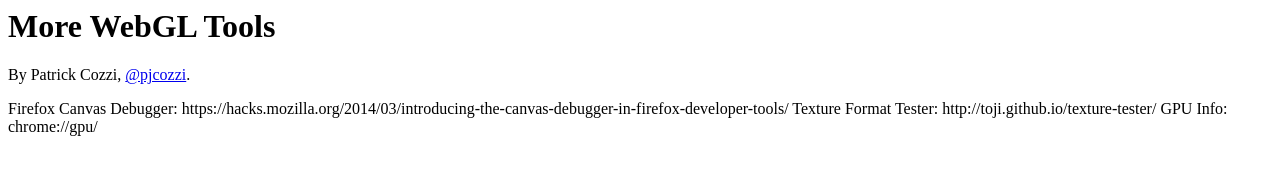
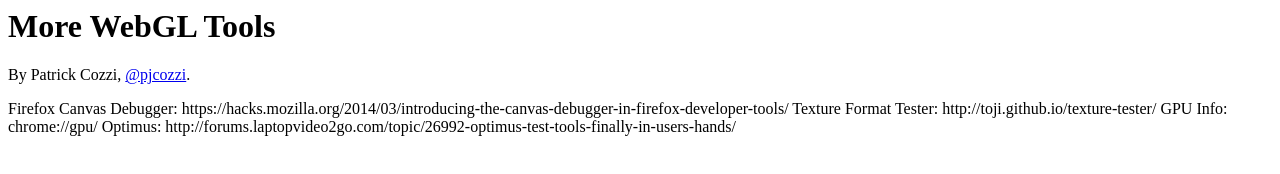
Before and after one commit to pjcozzi/Articles, a plain HTML site: page RTR/MoreWebGLTools/index.html in a window 1280 px wide. Drawn offline with Linux system fonts and the light colour scheme.

Commit message:
Add Optimus tool

```diff
--- a/RTR/MoreWebGLTools/index.html
+++ b/RTR/MoreWebGLTools/index.html
@@ -11,6 +11,7 @@
 Firefox Canvas Debugger: https://hacks.mozilla.org/2014/03/introducing-the-canvas-debugger-in-firefox-developer-tools/
 Texture Format Tester:  http://toji.github.io/texture-tester/
 GPU Info: chrome://gpu/
+Optimus: http://forums.laptopvideo2go.com/topic/26992-optimus-test-tools-finally-in-users-hands/
 </p>
 
 </body>
```
